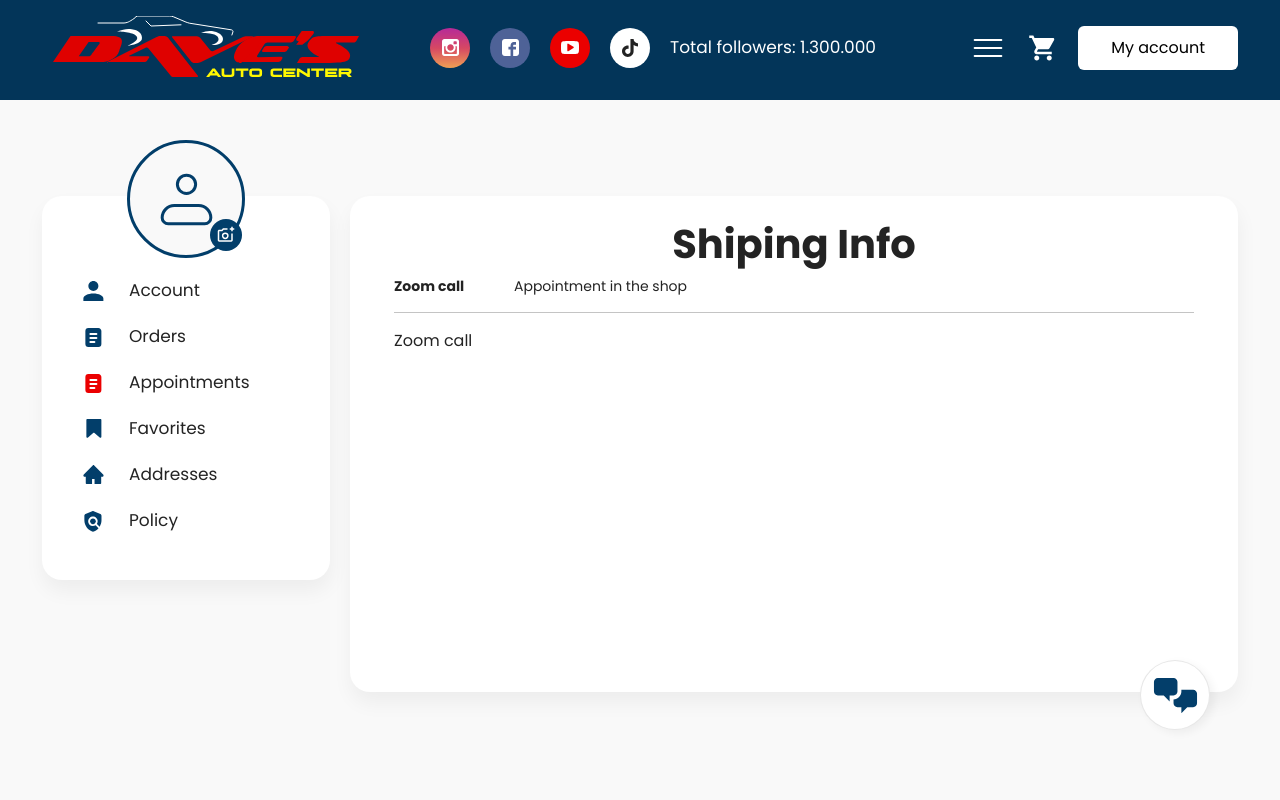
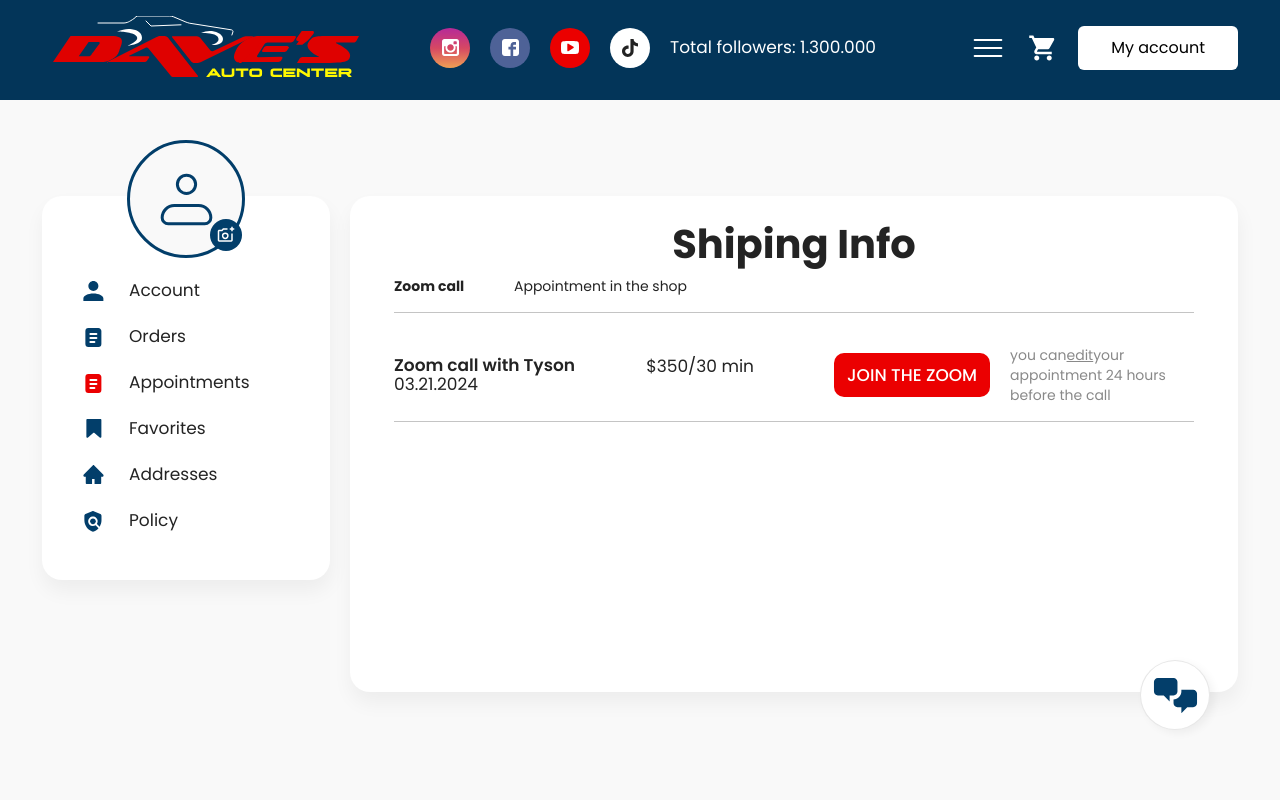
Before and after one commit to AzamjonKobulov/daves-auto-center, a Next.js app: page /account/appointments/zoom-call in a window 1280 px wide. Shown: the top 800 px of the page. Built offline with nearby package versions, Linux system fonts and the light colour scheme.

Commit message:
add/appointments page

```diff
--- a/src/app/account/appointments/zoom-call/page.tsx
+++ b/src/app/account/appointments/zoom-call/page.tsx
@@ -1,5 +1,11 @@
+import ZoomCall from '@/app/components/pages/account/appointments/ZoomCall';
+
 const page = () => {
-  return <div>Zoom call</div>;
+  return (
+    <div>
+      <ZoomCall />
+    </div>
+  );
 };
 
 export default page;
--- /dev/null
+++ b/src/app/components/pages/account/appointments/ZoomCall.tsx
@@ -0,0 +1,40 @@
+import Button from '@/app/components/shared/Button';
+import Image from 'next/image';
+
+const ZoomCall = () => {
+  return (
+    <div className="border-b border-brand-gray/50 py-8 sm:py-4">
+      <div className="flex flex-col sm:flex-row xl:grid grid-cols-2 gap-8 xl:gap-20 justify-between sm:items-center">
+        <div className="flex items-center gap-2.5">
+          <div className="w-full flex gap-10 justify-between">
+            <div className="text-sm xl:text-17">
+              <p className=" font-semibold">Zoom call with Tyson</p>
+              <p>03.21.2024</p>
+            </div>
+            <p className="text-sm xl:text-17 pb-3 sm:pb-0">$350/30 min</p>
+          </div>
+        </div>
+        <div className="flex gap-5 justify-center sm:justify-between items-end sm:items-center lg:justify-end lg:gap-8">
+          <div className="w-full flex flex-col sm:flex-row items-center gap-3">
+            <Button
+              red
+              className="h-11 w-full sm:w-auto text-sm xl:text-17 !px-3"
+            >
+              join the zoom
+            </Button>
+
+            <p className="max-w-60 mx-auto text-center sm:text-start sm:mx-0s sm:max-w-32 xl:max-w-44 text-xs xl:text-sm text-brand-gray">
+              you can
+              <a href="#" className="underline">
+                edit
+              </a>
+              your appointment 24 hours before the call
+            </p>
+          </div>
+        </div>
+      </div>
+    </div>
+  );
+};
+
+export default ZoomCall;
```
